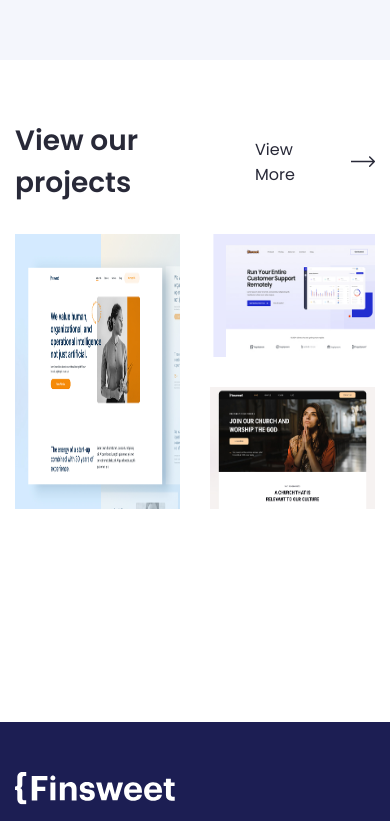
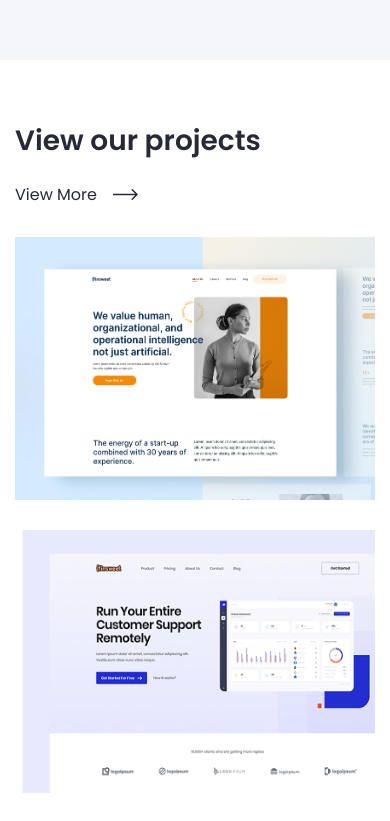
Before and after one commit to andreyk1n/finsweet, a React (Create React App) app: page / in a window 390 px wide. Shown: the part 1708-2529 px from the top of the page. Built offline with nearby package versions, Linux system fonts and the light colour scheme; the HTML template or start-up script is replaced by a standard one.

Commit message:
update components/projects styles

```diff
--- a/src/template-parts/components/projects/projects.scss
+++ b/src/template-parts/components/projects/projects.scss
@@ -20,6 +20,12 @@
 
         @media (max-width: 992px) {
             margin: 0 0 30px 0;
+        }
+
+        @media (max-width: 450px) {
+            flex-direction: column;
+            align-items: flex-start;
+            gap: 20px;
         }
     }
 
@@ -44,7 +50,7 @@
         gap: 30px;
 
         @media (max-width: 992px) {
-            grid-template-columns: repeat(2, 1fr);
+            grid-template-columns: repeat(1, 1fr);
             grid-template-rows: repeat(3, 1fr);
         }
     }
@@ -111,6 +117,7 @@
 
             @media (max-width: 992px) {
                 grid-column: span 1;
+                grid-row: span 1;
             }
 
             .projects__item-info {
```
